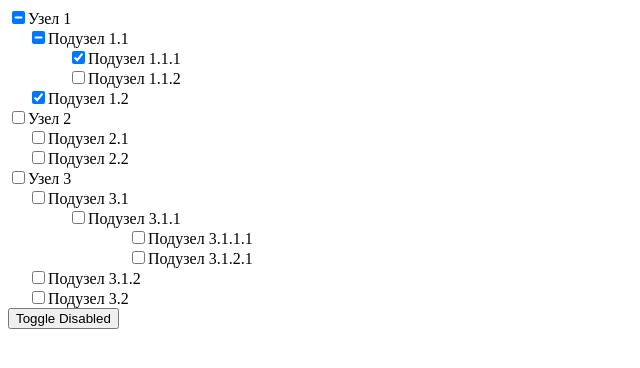
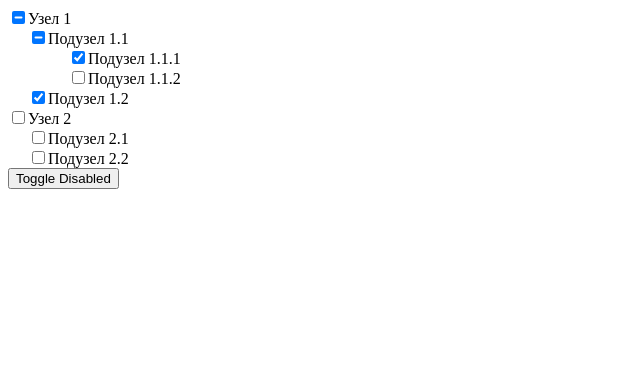
Before and after one commit to KseniyaAnd/train_angular, an Angular app: page / in a window 1280 px wide. Shown: the top 368 px of the page, without its empty margins (0-640 px from the left). Built offline with nearby package versions, Linux system fonts and the light colour scheme.

Commit message:
fix: rand parent check

```diff
--- a/src/app/app.component.ts
+++ b/src/app/app.component.ts
@@ -1,4 +1,4 @@
-import { Component } from '@angular/core';
+import { Component, OnInit } from '@angular/core';
 import { CommonModule } from '@angular/common';
 import { TreeComponent } from './components/tree/tree.component';
 import { TreeItem } from './interfaces/tree-item';
@@ -11,7 +11,7 @@ import { FormsModule, ReactiveFormsModule, FormControl } from '@angular/forms';
   templateUrl: './app.component.html',
   styleUrls: ['./app.component.css']
 })
-export class AppComponent {
+export class AppComponent implements OnInit {
   data: TreeItem[] = [
     {
       id: '1',
@@ -36,31 +36,23 @@ export class AppComponent {
         { id: '2.2', name: 'Подузел 2.2' },
       ],
     },
-    {
-      id: '3',
-      name: 'Узел 3',
-      children: [
-        { id: '3.1',
-          name: 'Подузел 3.1',
-          children: [
-            { id: '3.1.1',
-              name: 'Подузел 3.1.1',
-              children: [
-                { id: '3.1.1.1', name: 'Подузел 3.1.1.1',  },
-                { id: '3.1.2.1', name: 'Подузел 3.1.2.1' },
-              ],
-            },
-            ],
-        },
-        { id: '3.1.2', name: 'Подузел 3.1.2' },
-        { id: '3.2', name: 'Подузел 3.2' },
-      ],
-    },
   ];
 
   treeControl = new FormControl<string[]>(['1.1.1', '1.2']);
+  disabled = false;
 
-  disabled = false;
+  ngOnInit() {
+    this.setParentReferences(this.data);
+  }
+
+  private setParentReferences(nodes: TreeItem[], parent?: TreeItem): void {
+    nodes.forEach(node => {
+      node.parent = parent;
+      if (node.children) {
+        this.setParentReferences(node.children, node);
+      }
+    });
+  }
 
   toggleDisabled(): void {
     this.disabled = !this.disabled;
--- a/src/app/components/tree-node/tree-node.component.ts
+++ b/src/app/components/tree-node/tree-node.component.ts
@@ -1,7 +1,7 @@
 import { Component, Input, Output, EventEmitter } from '@angular/core';
 import { CommonModule } from '@angular/common';
 import { FormsModule } from '@angular/forms';
-import { TreeItem, ITreeComponent } from '../../interfaces/tree-item';
+import { TreeItem } from '../../interfaces/tree-item';
 
 @Component({
   selector: 'app-tree-node',
@@ -10,7 +10,7 @@ import { TreeItem, ITreeComponent } from '../../interfaces/tree-item';
   standalone: true,
   imports: [CommonModule, FormsModule],
 })
-export class TreeNodeComponent implements ITreeComponent {
+export class TreeNodeComponent {
   @Input() node!: TreeItem;
   @Input() level: number = 0;
   @Input() selectedIds: string[] = [];
@@ -43,11 +43,10 @@ export class TreeNodeComponent implements ITreeComponent {
     );
   }
 
-
   get isIndeterminate(): boolean {
     if (!this.node.children?.length) return false;
     const selectedChildren = this.node.children.filter(child =>
-      this.selectedIds.includes(child.id)
+      this.selectedIds.includes(child.id) || this.isNodeFullySelected(child)
     );
     return selectedChildren.length > 0 && selectedChildren.length < this.node.children.length;
   }
@@ -56,6 +55,7 @@ export class TreeNodeComponent implements ITreeComponent {
     if (this.disabled) return;
     const newSelection = [...this.selectedIds];
     this.updateSelection(this.node, checked, newSelection);
+    this.checkParentSelection(this.node, newSelection);
     this.selectionChange.emit(newSelection);
   }
 
@@ -72,8 +72,32 @@ export class TreeNodeComponent implements ITreeComponent {
     }
 
     if (node.children) {
-      node.children.forEach(child => this.updateSelection(child, checked, selection));
+      node.children.forEach(child => {
+        child.parent = node;
+        this.updateSelection(child, checked, selection);
+      });
     }
+  }
+
+  private checkParentSelection(node: TreeItem, selection: string[]): void {
+    if (!node.parent) return;
+
+    const allChildrenSelected = node.parent.children?.every(child =>
+      selection.includes(child.id) || this.isNodeFullySelected(child)
+    );
+
+    if (allChildrenSelected) {
+      if (!selection.includes(node.parent.id)) {
+        selection.push(node.parent.id);
+      }
+    } else {
+      const index = selection.indexOf(node.parent.id);
+      if (index > -1) {
+        selection.splice(index, 1);
+      }
+    }
+
+    this.checkParentSelection(node.parent, selection);
   }
 
   onCheckboxChange(event: Event): void {
--- a/src/app/interfaces/tree-item.ts
+++ b/src/app/interfaces/tree-item.ts
@@ -2,6 +2,7 @@ export interface TreeItem {
   id: string;
   name: string;
   children?: TreeItem[];
+  parent?: TreeItem;
 }
 
 export interface ITreeComponent {
```
